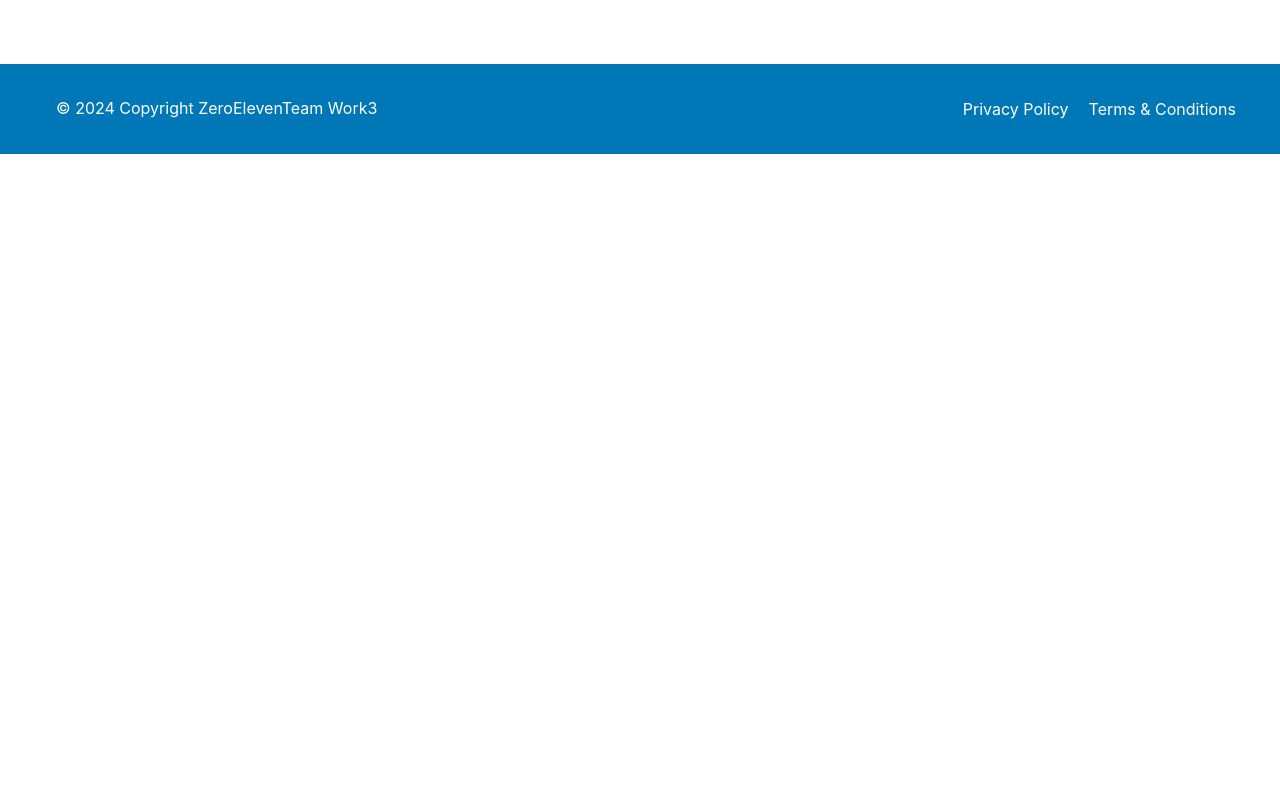
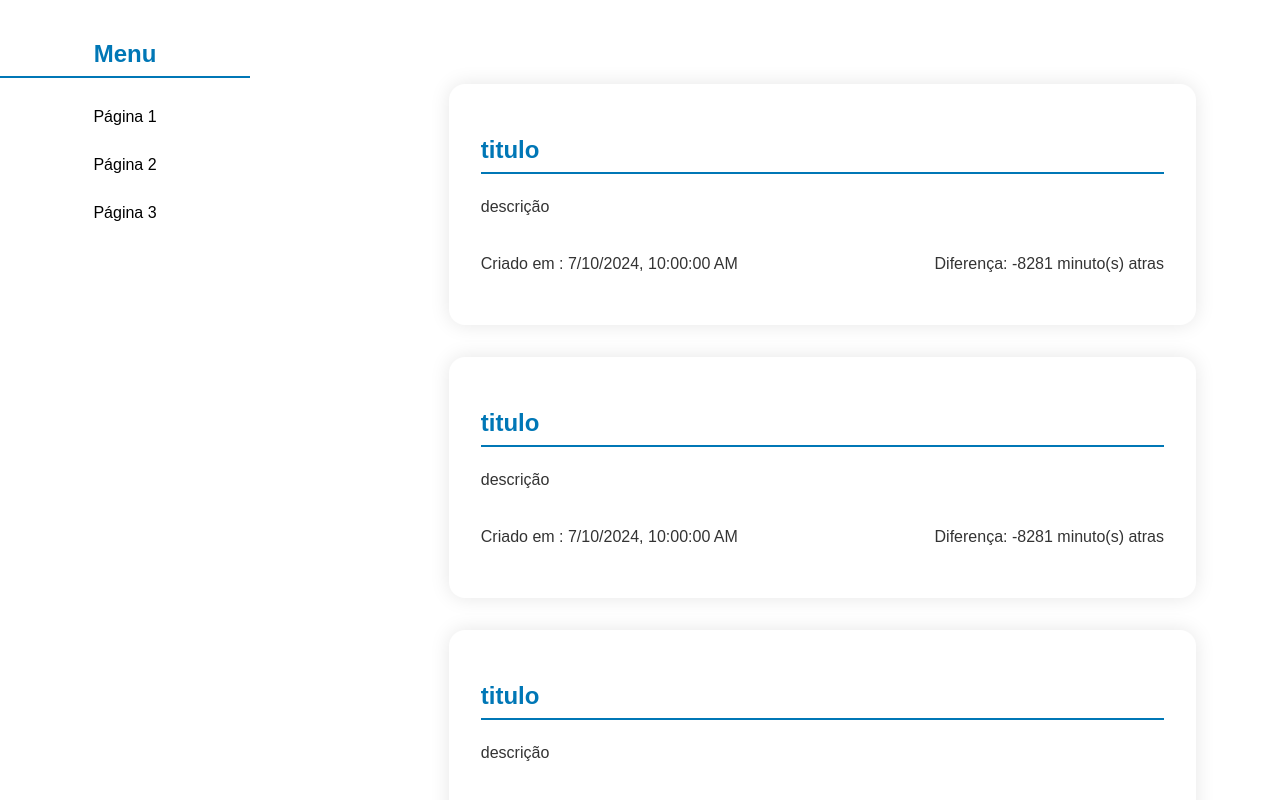
Before and after one commit to X-dev-private/Work3, a React (Create React App) app: page /app in a window 1280 px wide. Shown: the top 800 px of the page. Built offline with nearby package versions, Linux system fonts and the light colour scheme.

Commit message:
add card time sistem and css bugs

```diff
--- a/package.json
+++ b/package.json
@@ -6,6 +6,7 @@
     "@testing-library/jest-dom": "^5.17.0",
     "@testing-library/react": "^13.4.0",
     "@testing-library/user-event": "^13.5.0",
+    "date-fns": "^3.6.0",
     "react": "^18.3.1",
     "react-dom": "^18.3.1",
     "react-markdown": "^9.0.1",
--- /dev/null
+++ b/src/pages/AppPage.css
@@ -0,0 +1,17 @@
+.mainAppPage {
+    display: flex;
+    flex-direction: row;
+}
+
+.sidebar-container {
+    width: 20%; /* adjust the width to your liking */
+    padding: 20px;
+    position: fixed;
+}
+
+.jobs-card-container {
+    width: 80%; /* adjust the width to your liking */
+    padding: 20px;
+    margin-left: 30%;
+
+}
--- a/src/pages/AppPage.js
+++ b/src/pages/AppPage.js
@@ -1,9 +1,21 @@
 import React from "react";
+import Sidebar from "./libs/SideBar/SideBar";
+import JobsCard from "./components/JobsCard/JobsCard";
+import "./AppPage.css";
 
 const AppPage = () => {
     return (
         <main>
-
+            <div className="mainAppPage">
+                <div className="sidebar-container">
+                    <Sidebar />
+                </div>
+                <div className="jobs-card-container">
+                    {[...Array(7)].map((_, index) => (
+                        <JobsCard key={index} />
+                    ))}
+                </div>
+            </div>
         </main>
     )
 }
--- a/src/pages/LandPage.css
+++ b/src/pages/LandPage.css
@@ -10,7 +10,7 @@ main {
     padding: 2rem;
     border-radius: 16px;
     box-shadow: 0 0 20px rgba(0, 0, 0, 0.1);
-    margin: 250px 400px 250px 400px;
+    margin: 150px 200px 150px 200px;
   }
 
   h2 {
--- /dev/null
+++ b/src/pages/components/JobsCard/JobsCard.css
@@ -0,0 +1,14 @@
+.jobsCard {
+    background: white;
+    padding: 2rem;
+    border-radius: 16px;
+    box-shadow: 0 0 20px rgba(0, 0, 0, 0.1);
+    border: 1px black;
+    margin: 2rem;
+}
+
+.data {
+    display: flex;
+    flex-wrap: wrap;
+    justify-content: space-between;
+}
--- /dev/null
+++ b/src/pages/components/JobsCard/JobsCard.js
@@ -0,0 +1,37 @@
+import React from "react";
+import { differenceInMinutes, differenceInHours, differenceInDays } from 'date-fns';
+import './JobsCard.css' ;
+
+const JobsCard = () => {
+    // Defining two example dates
+    const date1 = new Date('2024-07-10T10:00:00');
+    const date2 = new Date();
+
+    // Calculating the differences
+    const diffMinutes = differenceInMinutes(date2, date1);
+    const diffHours = differenceInHours(date2, date1);
+    const diffDays = differenceInDays(date2, date1);
+
+    let diffText;
+    if (diffDays > 0) {
+        diffText = `${diffDays} dia(s) atras`;
+    } else if (diffHours > 0) {
+        diffText = `${diffHours} hora(s) atras`;
+    } else {
+        diffText = `${diffMinutes} minuto(s) atras`;
+    }
+
+    return (
+        <div className="jobsCard">
+            <h2>titulo</h2>
+            <p>descrição</p>
+            <div className="data">
+                <p>Criado em : {date1.toLocaleString()}</p>
+                <p>Diferença: {diffText}</p>
+            </div>
+            <div className="Creator"></div>
+        </div>
+    );
+};
+
+export default JobsCard;
--- /dev/null
+++ b/src/pages/libs/SideBar/SideBar.js
@@ -0,0 +1,18 @@
+import React from 'react';
+import './Sidebar.css'; // Estilo para a barra lateral
+
+const Sidebar = () => {
+  return (
+    <div className="sidebar">
+      <h2>Menu</h2>
+      <ul>
+        <li><a href="#">Página 1</a></li>
+        <li><a href="#">Página 2</a></li>
+        <li><a href="#">Página 3</a></li>
+        {/* Adicione mais itens conforme necessário */}
+      </ul>
+    </div>
+  );
+}
+
+export default Sidebar;
--- /dev/null
+++ b/src/pages/libs/SideBar/Sidebar.css
@@ -0,0 +1,36 @@
+/* Sidebar.css */
+.sidebar {
+    width: 250px;
+    height: 100%;
+    position: fixed;
+    top: 0;
+    left: 0;
+    background-color: transparent;
+    padding-top: 20px;
+  }
+
+  .sidebar h2 {
+    text-align: center;
+  }
+
+  .sidebar ul {
+    list-style-type: none;
+    padding: 0;
+    text-align: center;
+  }
+
+  .sidebar ul li {
+    margin-bottom: 10px;
+  }
+
+  .sidebar ul li a {
+    display: block;
+    color: #000;
+    text-decoration: none;
+    padding: 10px;
+  }
+
+  .sidebar ul li a:hover {
+    background-color: #c7ebff;
+    border-radius: 16px;
+  }
```
Also changed, not shown: 2 other files (tests, documents, lock files or other folders).
